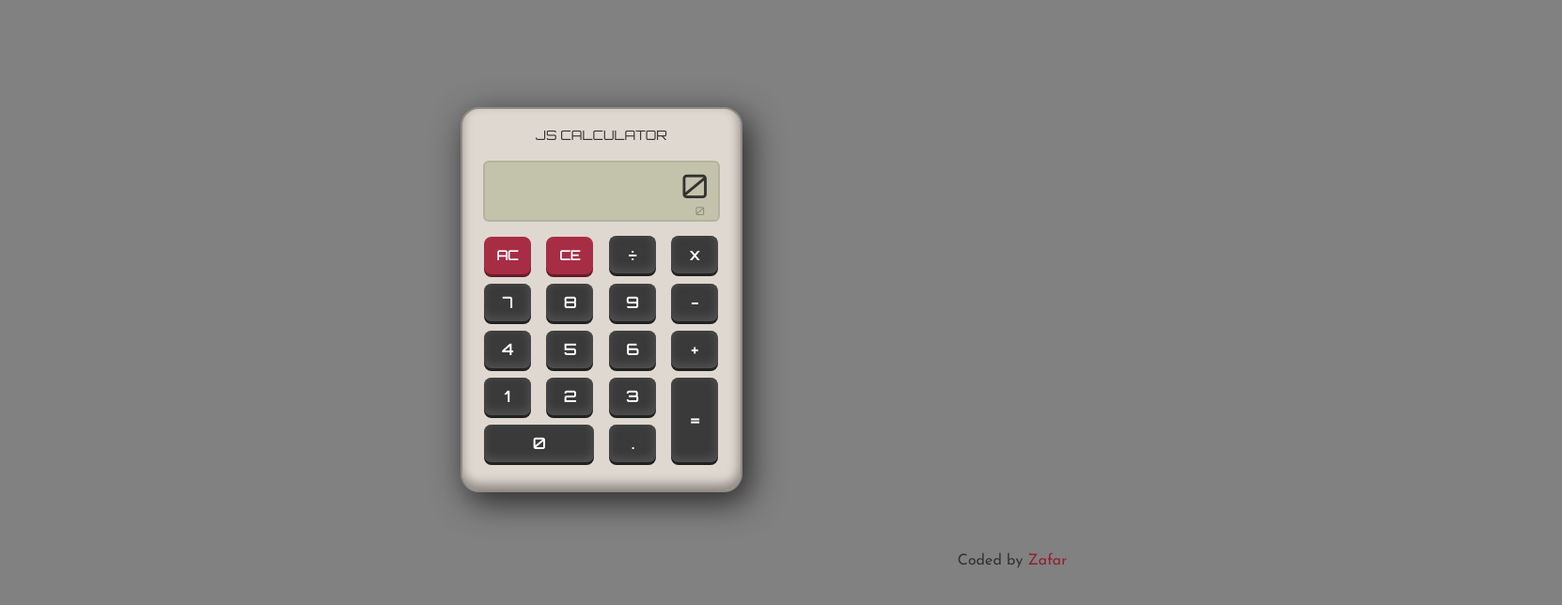
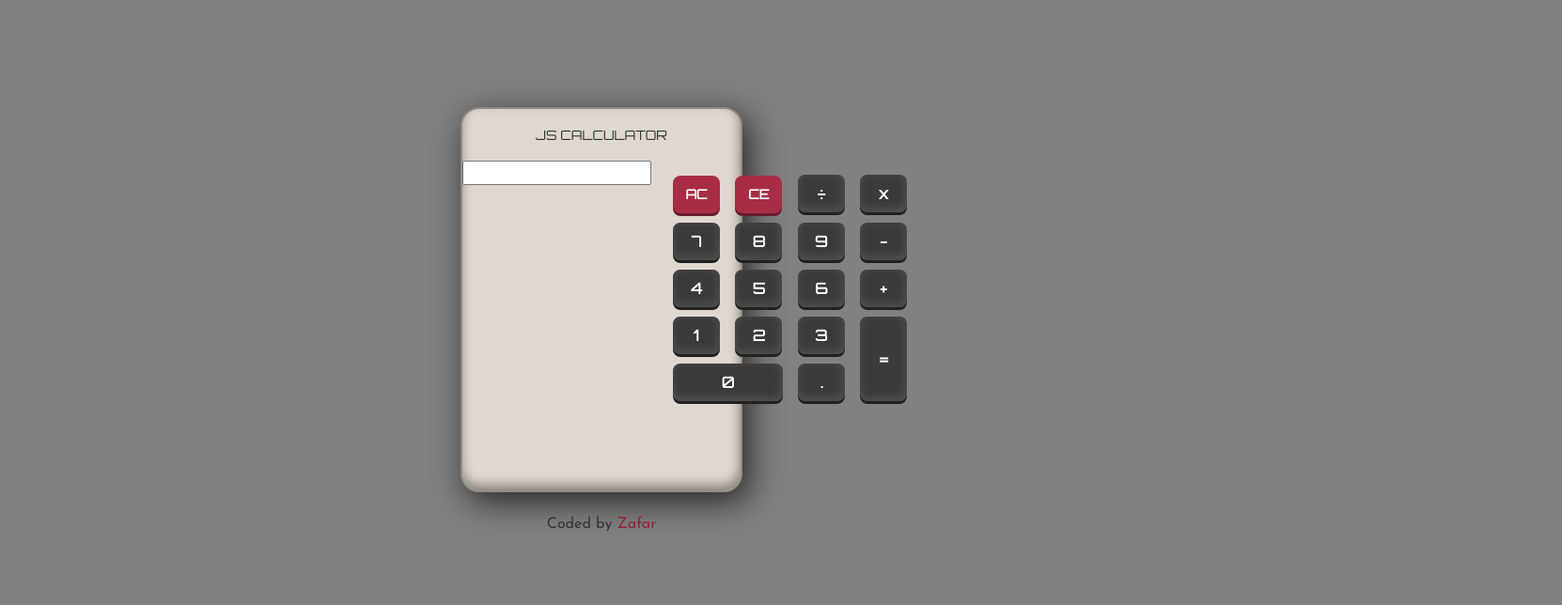
Before and after one commit to mdaz78/JS-calculator, a plain HTML site: page index.html in a window 1280 px wide. Shown: the whole page at 94% size, 1662 px wide, since content can reach past the window. Drawn offline with nearby package versions, Linux system fonts and the light colour scheme.

Commit message:
Change the screen to input box

```diff
--- a/index.html
+++ b/index.html
@@ -31,16 +31,7 @@
       </div>
 
       <!-- SCREEN AREA -->
-      <div id="screenArea" class="text-right">
-        <!-- Result Area -->
-        <div id="screen" class="text-right">
-          <p id="answer">0</p>
-        </div>
-        <!-- History Area -->
-        <div id="history">
-          <p>0</p>
-        </div>
-      </div>
+      <input type="text" id="input">
 
       <!-- BUTTON AREA -->
       <div id='buttons'>
@@ -72,14 +63,9 @@
 
       </div>
 
-      <footer id="footer" class="text-center">
-        <div class="container">
-          Coded by
-          <a href="https://www.linkedin.com/in/mdaz78/" target="_blank">
-          Zafar</a>
-        </div>
-      </footer>
-
+        <footer id="footer" class="text-center">
+            Coded by <a href="https://www.linkedin.com/in/mdaz78/" target="_blank"> Zafar</a>
+        </footer>
     </div>
 
   </div>
```
